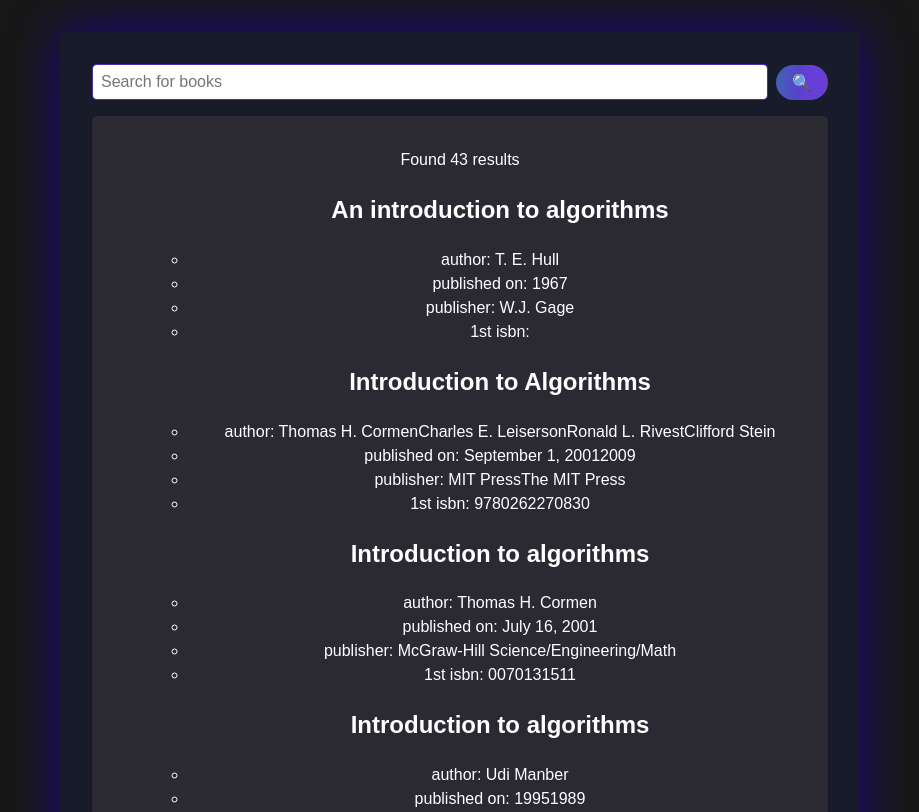
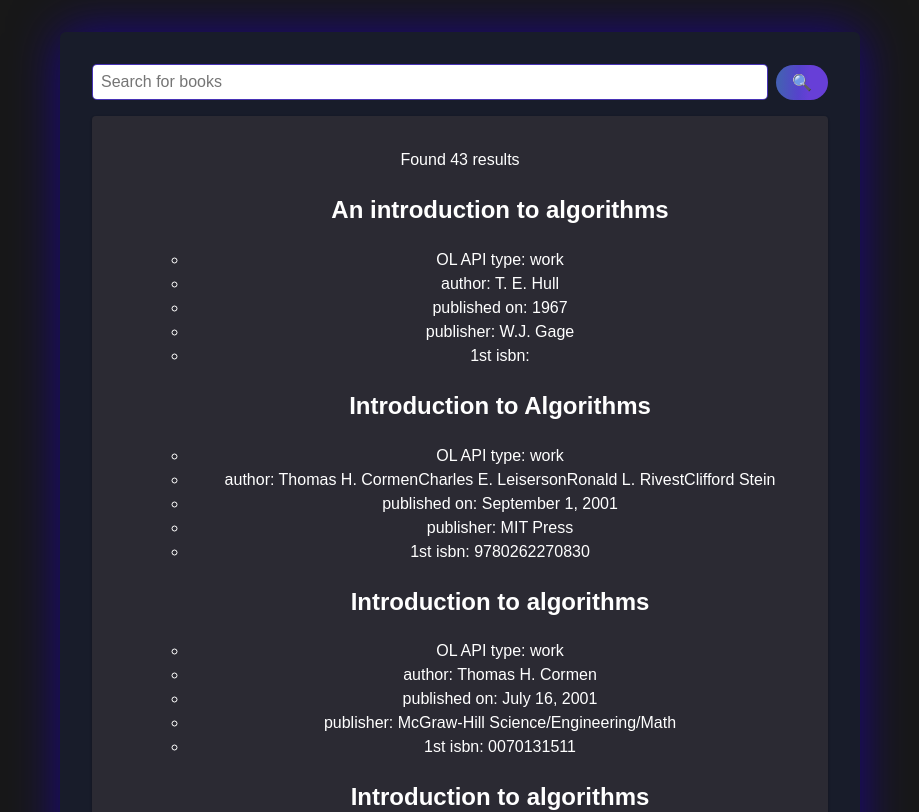
Before and after one commit to protofarer/bookhunter, a React (Vite) app: page / in a window 1280 px wide. Shown: the top 812 px of the page, without its empty margins (180-1099 px from the left). Built offline with nearby package versions, Linux system fonts and the light colour scheme.

Commit message:
add readme

```diff
--- a/src/App.tsx
+++ b/src/App.tsx
@@ -78,13 +78,14 @@ interface IResultsItem {
   doc: any;
   key: number;
 }
-const ResultsItem: React.FC<IResultsItem> = ({ doc, key }) => {
+const ResultsItem = ({ doc, key }: IResultsItem) => {
   return (
     <ul key={key}>
       <h2>{doc.title}</h2>
+      <li>OL API type: {doc.type}</li>
       <li>author: {doc.author_name}</li>
-      <li>published on: {doc.publish_date}</li>
-      <li>publisher: {doc.publisher}</li>
+      <li>published on: {doc.publish_date[0]}</li>
+      <li>publisher: {doc.publisher?.[0]}</li>
       <li>1st isbn: {doc.isbn?.[0]}</li>
     </ul>
 
```
Also changed, not shown: 1 other file (tests, documents, lock files or other folders).
